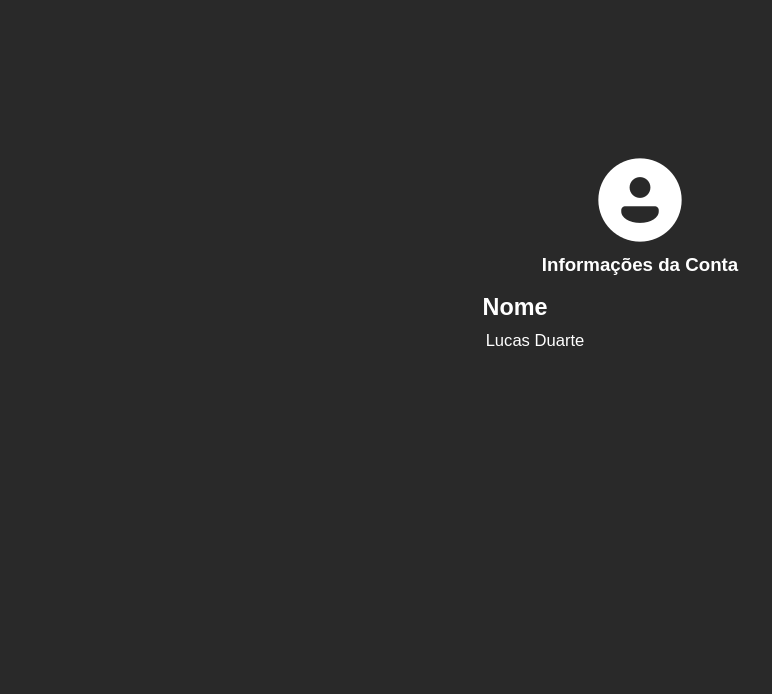
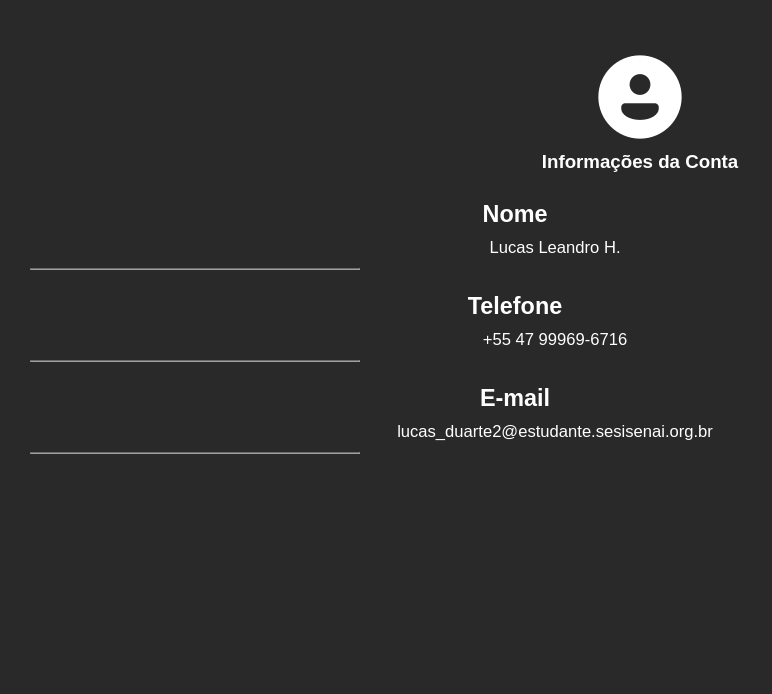
Before and after one commit to hemkdev/SA-Tremzz, a PHP site: page /html/tela10.html in a window 1280 px wide. Shown: the top 694 px of the page, without its empty margins (0-772 px from the left). Run offline with PHP 8.4, Linux system fonts and the light colour scheme.

Commit message:
tela 10 feita

```diff
--- a/css/tela10.css
+++ b/css/tela10.css
@@ -47,10 +47,20 @@ nav {
     margin-right: 250px;
     font-size: 20px;
     font-family: Arial, sans-serif;
+    margin-top: 10px;
 }
 
 h5 {
     margin-left: 40px;
     margin-top: 10px;
     font-weight: 200;
+    width: 100%;
 }
+
+hr {
+    color: white;
+    opacity: 60%;
+    margin-left: 30px;
+    width: 330px;
+    margin-top: 10px;
+}
--- a/html/tela10.html
+++ b/html/tela10.html
@@ -3,7 +3,7 @@
 <head>
     <meta charset="UTF-8">
     <meta name="viewport" content="width=device-width, initial-scale=1.0">
-    <title>Document</title>
+    <title>Informações da Conta</title>
     <link rel="stylesheet" href="../css/tela10.css">
 
 </head>
@@ -16,7 +16,16 @@
         <br>
        <div class="info">
         <h3>Nome</h3>
-        <h5>Lucas Duarte</h5>
+        <h5>Lucas Leandro H.</h5>
+        <hr>
+        <br>
+        <h3>Telefone</h3>
+        <h5>+55 47 99969-6716</h5>
+        <hr>
+        <br>
+        <h3>E-mail</h3>
+        <h5>lucas_duarte2@estudante.sesisenai.org.br</h5>
+        <hr>
        </div>
 
     </nav>
```
Also changed, not shown: css/tela9.css (+31 -0 lines), html/tela9.html (+22 -0 lines).
